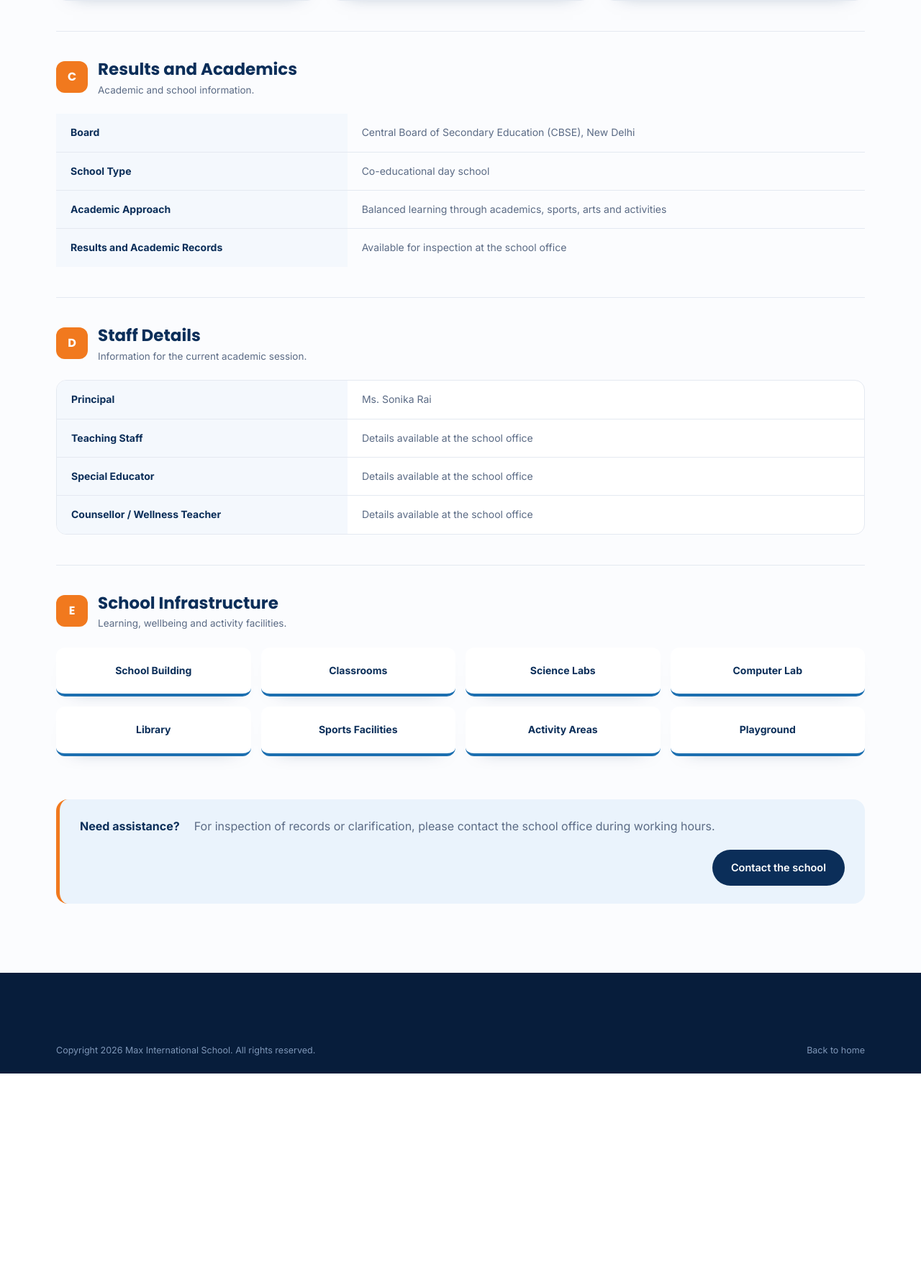
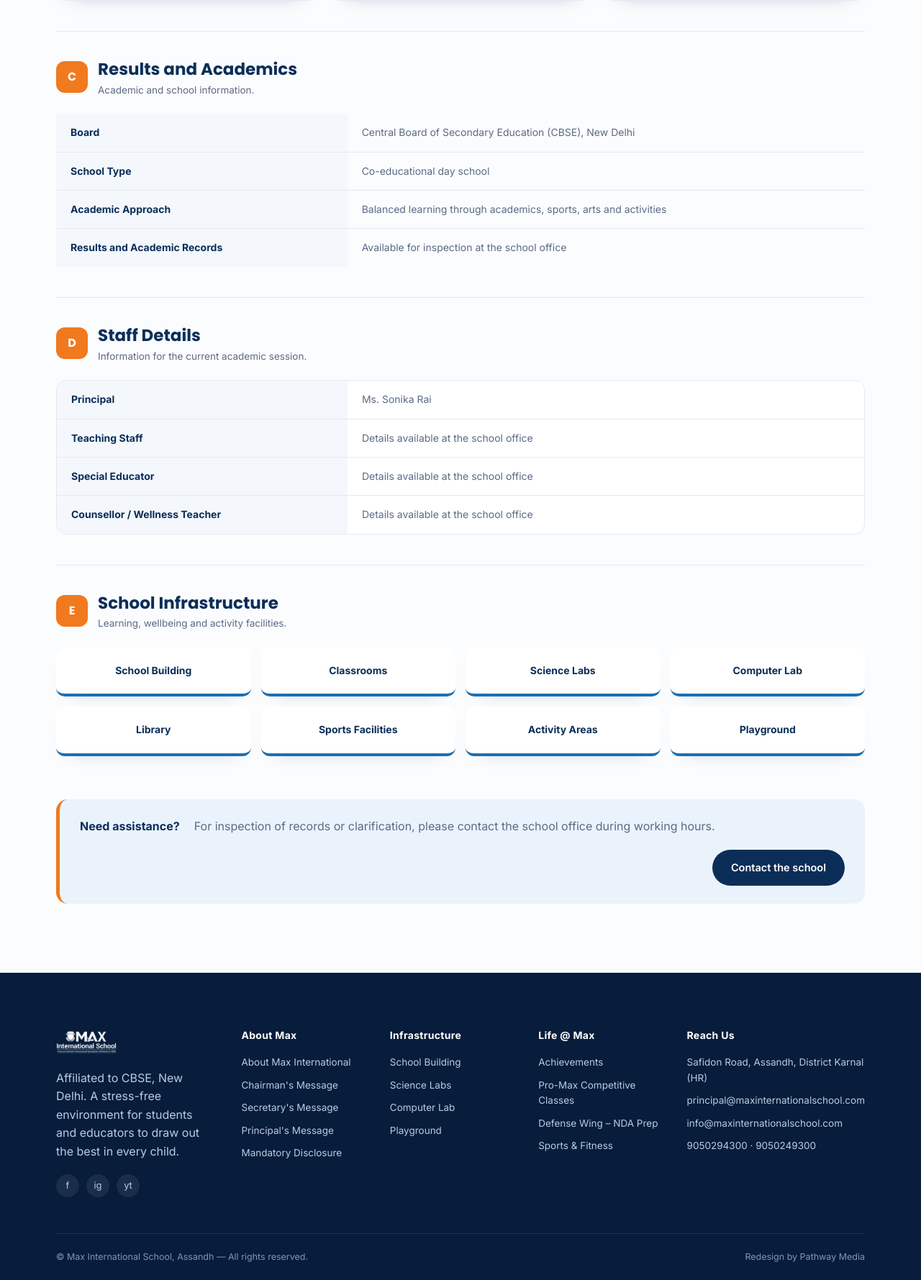
Before and after one commit to Ishant33/max-school, a PHP site: page /mandatory-disclosure.php in a window 1280 px wide. Shown: the part 1829-3608 px from the top of the page at 72% size. Before the commit the page ends 3321 px from the top, so only its background shows below. Run offline with PHP 8.4, Linux system fonts and the light colour scheme.

Commit message:
Add files via upload

```diff
--- a/assets/css/style.css
+++ b/assets/css/style.css
@@ -373,9 +373,9 @@ footer ul li a:hover{color:var(--orange-light);}
 
 @media(max-width:980px){
   .container{padding-left:20px; padding-right:20px;}
-  .topbar .container{height:auto; min-height:36px; padding-top:7px; padding-bottom:7px;}
+  .topbar .container{height:auto; min-height:36px; padding-top:7px; padding-bottom:7px; align-items:flex-start; flex-wrap:wrap; gap:8px;}
   .topbar-left{gap:8px 14px; flex-wrap:wrap;}
-  .topbar-social{display:none;}
+  .topbar-social{display:flex;}
   .nav-inner{height:70px; position:relative;}
   .logo-wrap img{height:56px;}
   nav.menu{
--- a/mandatory-disclosure.html
+++ b/mandatory-disclosure.html
@@ -4,6 +4,8 @@
   <meta charset="UTF-8">
   <meta name="viewport" content="width=device-width, initial-scale=1.0">
   <meta name="description" content="CBSE mandatory public disclosure for Max International School, Assandh.">
+  <meta http-equiv="refresh" content="0; url=mandatory-disclosure.php">
+  <link rel="canonical" href="mandatory-disclosure.php">
   <title>Mandatory Public Disclosure | Max International School</title>
   <link rel="preconnect" href="https://fonts.googleapis.com">
   <link href="https://fonts.googleapis.com/css2?family=Poppins:wght@500;600;700;800&family=Inter:wght@400;500;600;700&display=swap" rel="stylesheet">
--- a/mandatory-disclosure.php
+++ b/mandatory-disclosure.php
@@ -21,7 +21,19 @@ function disclosure_table(array $rows): void {
   <link rel="stylesheet" href="assets/css/style.css">
 </head>
 <body>
-  <div class="topbar"><div class="container"><div class="topbar-left"><span>Safidon Road, Assandh, Karnal (HR)</span><span>9050294300 | 9050248300</span></div></div></div>
+  <div class="topbar">
+    <div class="container">
+      <div class="topbar-left">
+        <span>📍 Safidon Road, Assandh, Karnal (HR)</span>
+        <span>📞 9050294300 · 9050248300</span>
+      </div>
+      <div class="topbar-social">
+        <a href="https://www.facebook.com/maxinternationalschoolassandh">f</a>
+        <a href="https://www.instagram.com/maxschool2019">ig</a>
+        <a href="https://www.youtube.com/@maxinternationalschool2041">yt</a>
+      </div>
+    </div>
+  </div>
   <header class="main-nav">
     <div class="container nav-inner">
       <a href="index.html" class="logo-wrap"><img src="assets/img/logo.png" alt="Max International School logo"></a>
@@ -42,7 +54,7 @@ function disclosure_table(array $rows): void {
               <a href="about-us.html#infra">360° View</a>
               <a href="about-us.html#infra">Virtual Tour</a>
               <a href="about-us.html#infra">Facilities</a>
-              <a href="mandatory-disclosure.html">CBSE Mandatory Disclosure</a>
+              <a href="mandatory-disclosure.php">CBSE Mandatory Disclosure</a>
               <a href="about-us.html#awards">Awards &amp; Honours</a>
             </div>
           </li>
@@ -84,7 +96,7 @@ function disclosure_table(array $rows): void {
               <a href="admission.html#apply">Apply Now</a>
             </div>
           </li>
-          <li class="active"><a href="mandatory-disclosure.html">Mandatory Disclosure</a></li>
+          <li class="active"><a href="mandatory-disclosure.php">Mandatory Disclosure</a></li>
           <li><a href="career.html">Career</a></li>
           <li><a href="contact-us.html">Contact Us</a></li>
         </ul>
@@ -132,7 +144,64 @@ function disclosure_table(array $rows): void {
     </div>
   </main>
 
-  <footer><div class="container"><div class="foot-bottom"><span>Copyright <?= date('Y') ?> Max International School. All rights reserved.</span><a href="index.html">Back to home</a></div></div></footer>
+  <footer id="contact-footer">
+    <div class="container">
+      <div class="foot-grid">
+        <div>
+          <div class="foot-logo">
+            <img src="assets/img/logo.png" alt="Max International School">
+          </div>
+          <p>Affiliated to CBSE, New Delhi. A stress-free environment for students and educators to draw out the best in every child.</p>
+          <div class="foot-social">
+            <a href="https://www.facebook.com/maxinternationalschoolassandh">f</a>
+            <a href="https://www.instagram.com/maxschool2019">ig</a>
+            <a href="https://www.youtube.com/@maxinternationalschool2041">yt</a>
+          </div>
+        </div>
+        <div>
+          <h5>About Max</h5>
+          <ul>
+            <li><a href="about-us.html">About Max International</a></li>
+            <li><a href="about-us.html#chairman">Chairman's Message</a></li>
+            <li><a href="about-us.html#secretary">Secretary's Message</a></li>
+            <li><a href="about-us.html#principal">Principal's Message</a></li>
+            <li><a href="mandatory-disclosure.php">Mandatory Disclosure</a></li>
+          </ul>
+        </div>
+        <div>
+          <h5>Infrastructure</h5>
+          <ul>
+            <li><a href="about-us.html#infra">School Building</a></li>
+            <li><a href="about-us.html#infra">Science Labs</a></li>
+            <li><a href="about-us.html#infra">Computer Lab</a></li>
+            <li><a href="about-us.html#infra">Playground</a></li>
+          </ul>
+        </div>
+        <div>
+          <h5>Life @ Max</h5>
+          <ul>
+            <li><a href="beyond-activities.html">Achievements</a></li>
+            <li><a href="admission.html#promax">Pro-Max Competitive Classes</a></li>
+            <li><a href="beyond-activities.html">Defense Wing – NDA Prep</a></li>
+            <li><a href="beyond-activities.html#sports">Sports &amp; Fitness</a></li>
+          </ul>
+        </div>
+        <div>
+          <h5>Reach Us</h5>
+          <ul>
+            <li>Safidon Road, Assandh, District Karnal (HR)</li>
+            <li>principal@maxinternationalschool.com</li>
+            <li>info@maxinternationalschool.com</li>
+            <li>9050294300 · 9050249300</li>
+          </ul>
+        </div>
+      </div>
+      <div class="foot-bottom">
+        <span>© Max International School, Assandh — All rights reserved.</span>
+        <span>Redesign by Pathway Media</span>
+      </div>
+    </div>
+  </footer>
   <script src="assets/js/menu.js"></script>
 </body>
 </html>
```
